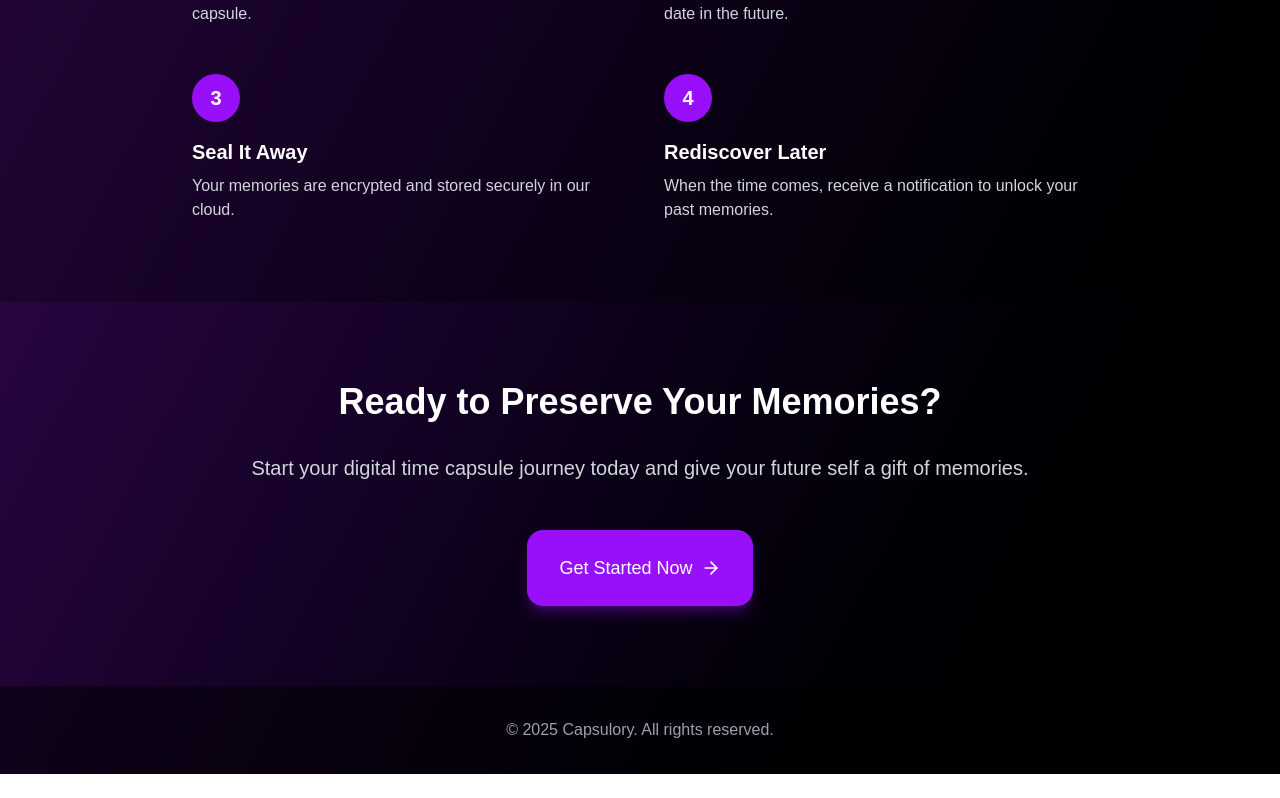
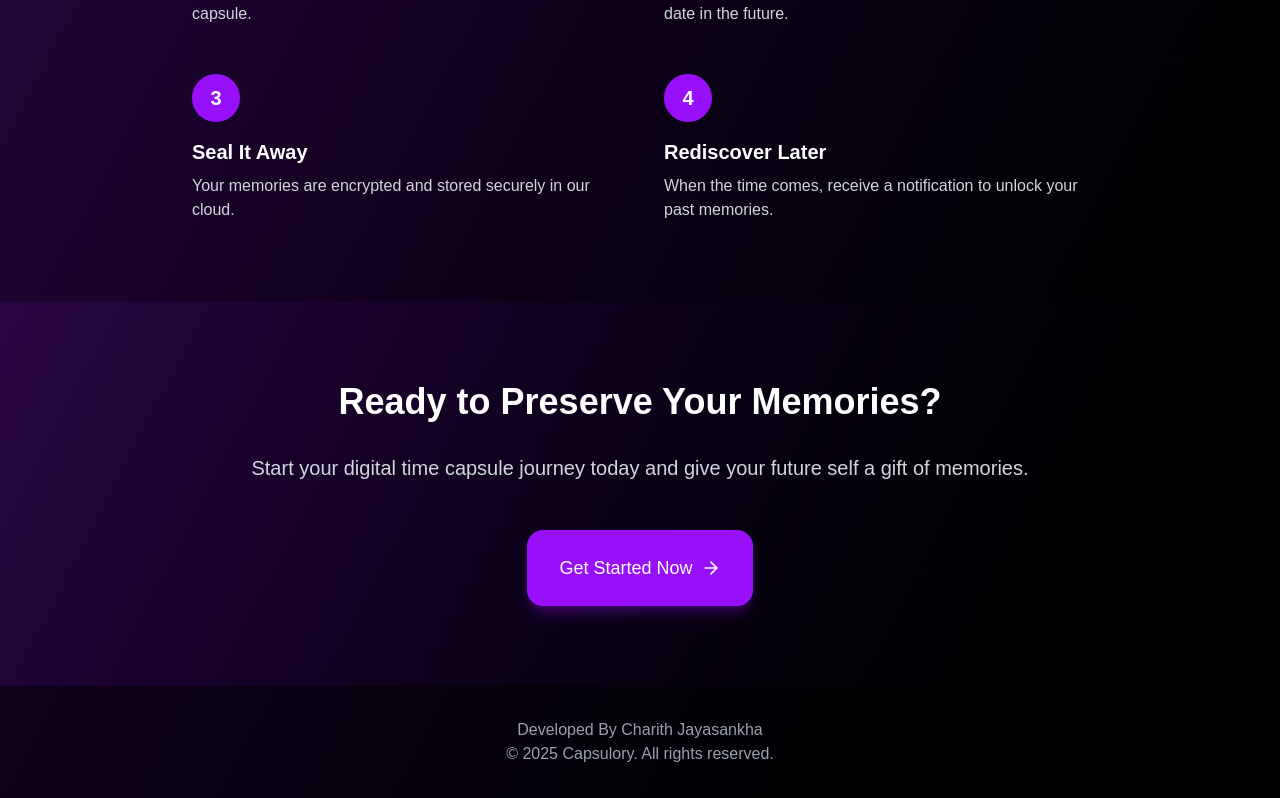
Before and after one commit to charith0901/Capsulory, a Next.js app: page / in a window 1280 px wide. Shown: the part 1718-2516 px from the top of the page. Before the commit the page ends 2492 px from the top, so only its background shows below. Built offline with nearby package versions, Linux system fonts and the light colour scheme; no server answers.

Commit message:
fixed issues

```diff
--- a/src/app/pages/capsules/[id]/page.js
+++ b/src/app/pages/capsules/[id]/page.js
@@ -59,7 +59,7 @@ export default function CapsuleDetails({ params }) {
                         </svg>
                     </div>
                     <h2 className="text-2xl font-bold mb-2 text-gray-800">Capsule Not Found</h2>
-                    <p className="text-gray-600 mb-6">The requested capsule could not be loaded or doesn't exist.</p>
+                    <p className="text-gray-600 mb-6">The requested capsule could not be loaded or doesn&apos;t exist.</p>
                     <Link href="/pages/capsules" className="inline-flex items-center px-4 py-2 bg-blue-600 text-white rounded-lg hover:bg-blue-700 transition-colors">
                         <ArrowLeft className="w-4 h-4 mr-2" />
                         Back to Capsules
--- a/src/components/CapsuloryLanding.js
+++ b/src/components/CapsuloryLanding.js
@@ -176,7 +176,8 @@ export default function CapsuloryLanding() {
 
       {/* Footer */}
       <footer className="py-8 px-4 md:px-8 bg-black/50 text-center">
-        <p className="text-gray-400">© {new Date().getFullYear()} Capsulory. All rights reserved.</p>
+      <p className="text-gray-400">Developed By <a href='https://datadragons.live/member/charith_dev' target='_blank' rel='noreferrer'>Charith Jayasankha</a></p>
+       <p className="text-gray-400">© {new Date().getFullYear()} Capsulory. All rights reserved.</p>
       </footer>
     </div>
   );
```
